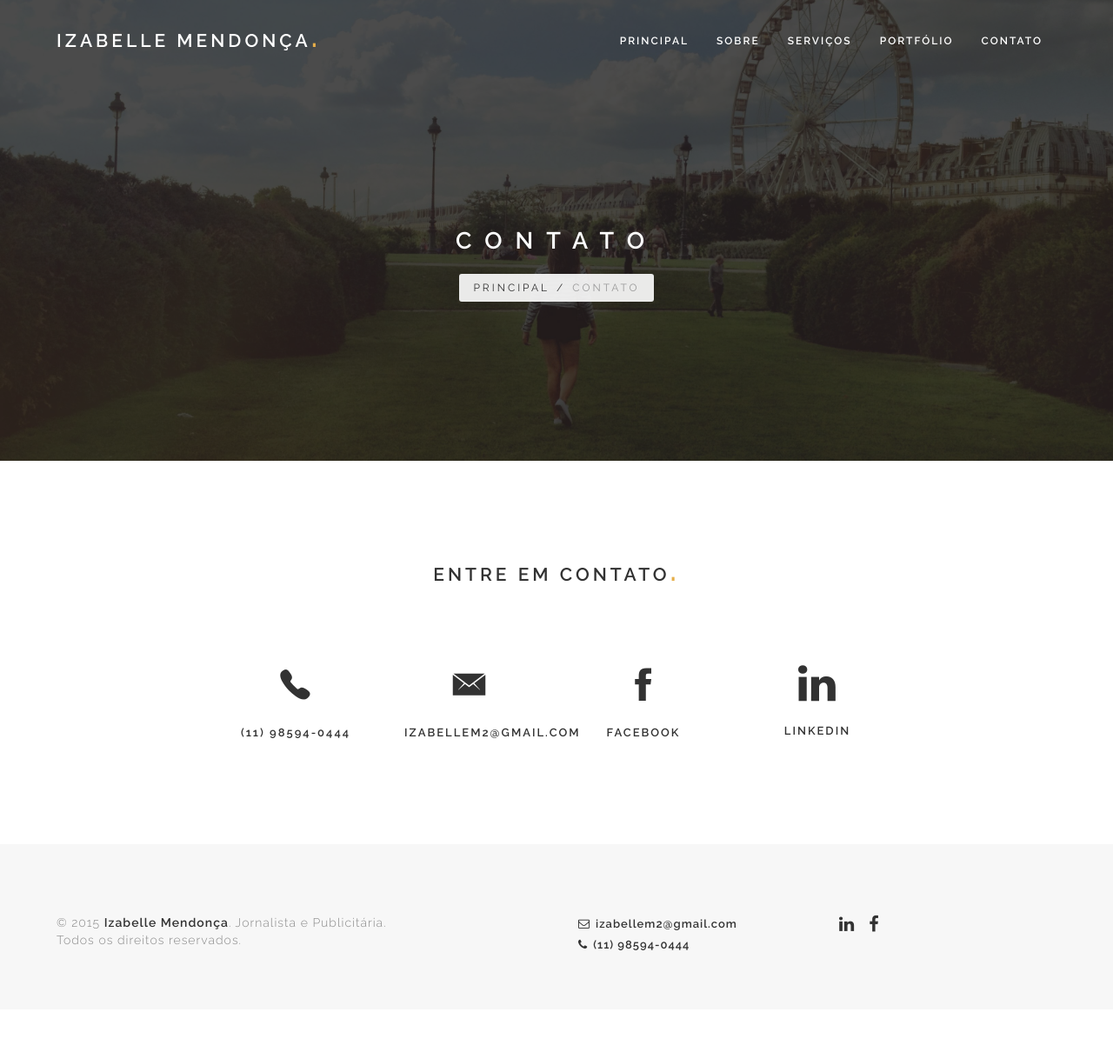
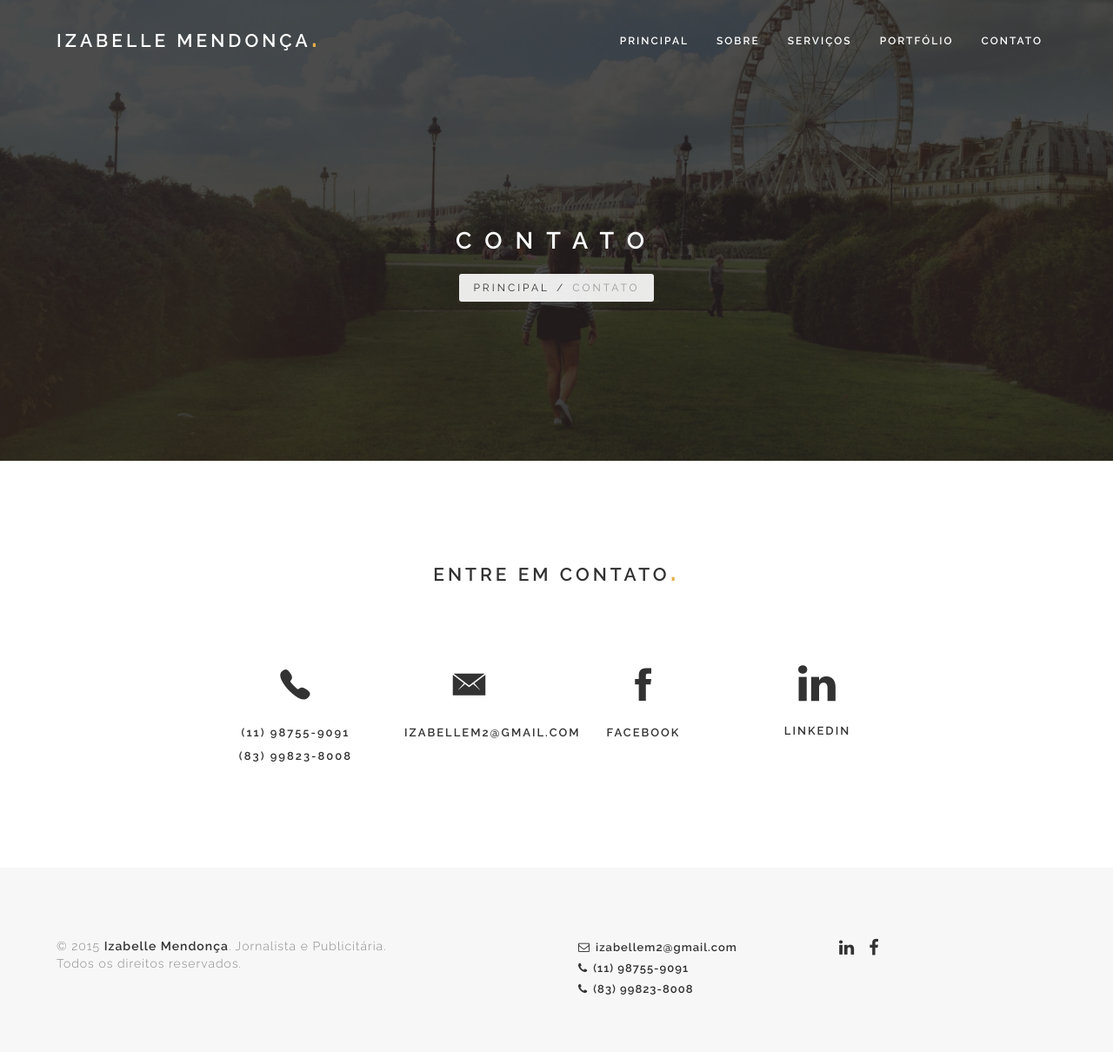
Before and after one commit to dfmedeiros/izabelle_mendonca, a Jekyll site: the page built from contact.html, in a window 1280 px wide. Shown: the whole page at 87% size. Built offline with Jekyll 4.4.1, drawn with Linux system fonts in a browser that asks for light colours; some web fonts are replaced; before the commit the page ends 1161 px from its top, so only the background shows below that.

Commit message:
Adds alternative phone

```diff
--- a/_config.yml
+++ b/_config.yml
@@ -4,7 +4,8 @@ author: izabelle mendonça
 description: "Izabelle Mendonça, Jornalismo e Publicidade, São Paulo"
 keywords: "izabelle mendonça, izabelle mendonca, izabelle, mendonca, mendonça, jornalista, jornalismo, publicitaria, publicidade, assessoria, comunicacao, comunicação, são paulo, sao paulo"
 email: izabellem2@gmail.com
-phone: (11) 98594-0444
+phone: (11) 98755-9091
+second_phone: (83) 99823-8008
 
 baseurl: "" # the subpath of your site, e.g. /blog/
 url: "http://izabellemendonca.com" # the base hostname & protocol for your site
--- a/_includes/footer.html
+++ b/_includes/footer.html
@@ -14,6 +14,7 @@
         <ul class="link-small">
           <li><a href="mailto:{{ site.email}}"><i class="fa fa-envelope-o left"></i>{{ site.email }}</a></li>
           <li><a><i class="fa fa-phone left"></i>{{ site.phone }}</a></li>
+          <li><a><i class="fa fa-phone left"></i>{{ site.second_phone }}</a></li>
         </ul>
       </div>
 
--- a/contact.html
+++ b/contact.html
@@ -22,6 +22,7 @@ title: Contato
               <i class="ion ion-ios-telephone"></i>
             </div>
             <h6>{{ site.phone }}</h6>
+            <h6>{{ site.second_phone }}</h6>
           </div>
           <div class="col-md-3">
             <div class="page-icon-top">
```
